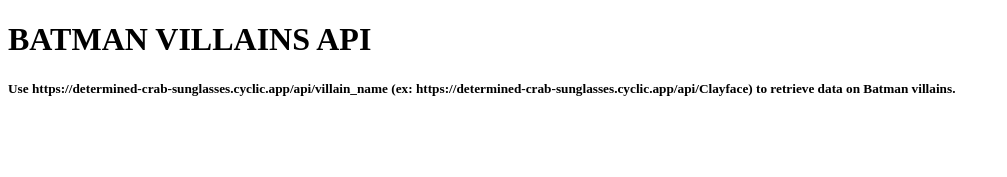
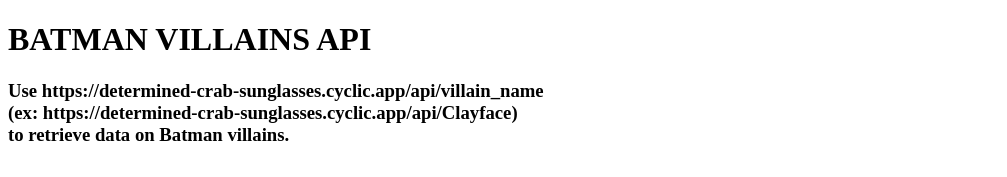
Before and after one commit to alexeherron/batman_villian_api, a website: page index.html in a window 1280 px wide. Shown: the whole page, without its empty margins (0-1007 px from the left). Drawn offline with Linux system fonts and the light colour scheme.

Commit message:
Slightly better formatting

```diff
--- a/index.html
+++ b/index.html
@@ -7,7 +7,7 @@
 </head>
 <body>
     <h1>BATMAN VILLAINS API</h1>
-    <h5>Use https://determined-crab-sunglasses.cyclic.app/api/villain_name (ex: https://determined-crab-sunglasses.cyclic.app/api/Clayface) to retrieve data on Batman villains.</h5>
+    <h3>Use https://determined-crab-sunglasses.cyclic.app/api/villain_name <br>(ex: https://determined-crab-sunglasses.cyclic.app/api/Clayface)<br> to retrieve data on Batman villains.</h5>
     <h2 id="name"></h2>
     <h3 id="first_appearance"></h3>
     <img src="" alt="">
```
